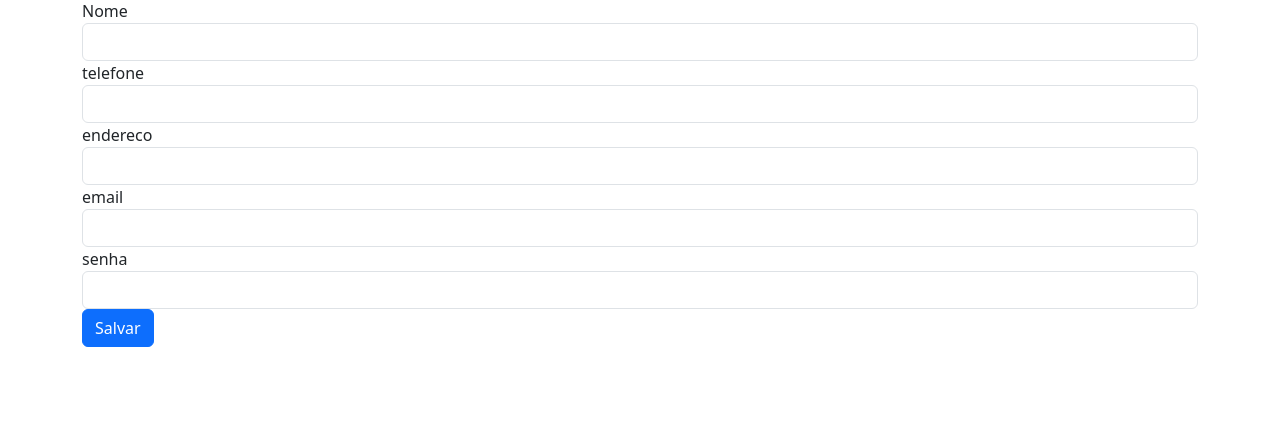
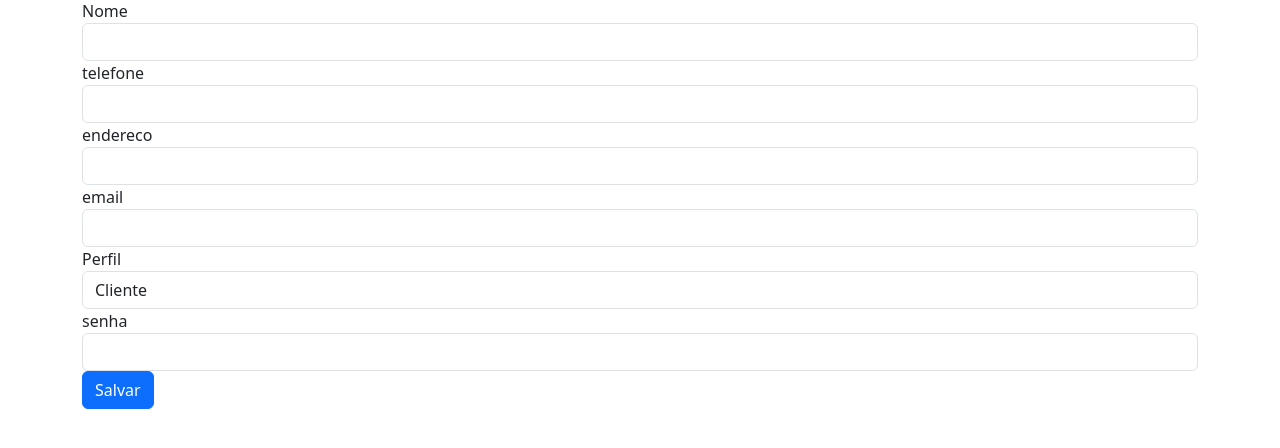
Before and after one commit to samuelreali/django-usabilidade, a Django app: page /users/adicionar/ in a window 1280 px wide. Shown: the part 113-561 px from the top of the page. Run offline with Django 4.2, Linux system fonts and the light colour scheme; some libraries are stand-ins or nearby versions.

Commit message:
campo perfil e senha no Usuario

```diff
--- a/apps/users/forms.py
+++ b/apps/users/forms.py
@@ -2,7 +2,7 @@ from django import forms
 from .models import Users
 
 class UserForm(forms.ModelForm):
-
+    password = forms.CharField(widget=forms.PasswordInput)
     class Meta:
         model = Users
         exclude = ()
--- a/apps/users/models.py
+++ b/apps/users/models.py
@@ -2,16 +2,19 @@ from django.db import models
 from django.contrib.auth.hashers import make_password
 
 class Users(models.Model):
+    PROFILE_CHOICES = (
+        ("a","Administrador"),
+        ("c","Cliente")
+    )
     name = models.CharField('Nome', max_length=50)
     phone = models.IntegerField('Telefone', unique=True)
     address = models.CharField('Endereco', max_length=50)
     email = models.CharField('Email', max_length=50, unique=True)
-    password = models.CharField('Senha', max_length=128)  # Use um campo maior para armazenar o hash
-
+    password = models.CharField('Senha', max_length=128,null=False,default=phone)
+    profile = models.CharField(max_length=1, choices=PROFILE_CHOICES, blank=False, null=False,default="c")
     class Meta:
         verbose_name = 'Users'
         verbose_name_plural = 'Users'
         ordering =['id']
-
     def __str__(self):
         return self.email
--- a/templates/users/add_user.html
+++ b/templates/users/add_user.html
@@ -34,6 +34,11 @@
                     {{ formuser.email|add_class:"form-control" }}
                 </div>
                 <div class="form-group">
+                    <label for="{{ form.profile.id_for_label }}">Perfil</label>
+                    {{ formuser.profile |add_class:"form-control" }}
+                </div>
+
+                <div class="form-group">
                     <label for="{{ form.category.id_for_label }}">senha</label>
                     {{ formuser.password|add_class:"form-control" }}
                 </div>
```
Also changed, not shown: apps/users/migrations/0003_users_perfil.py (added), apps/users/migrations/0004_rename_perfil_users_profile_remove_users_password.py (added), apps/users/migrations/0005_users_password.py (added).
